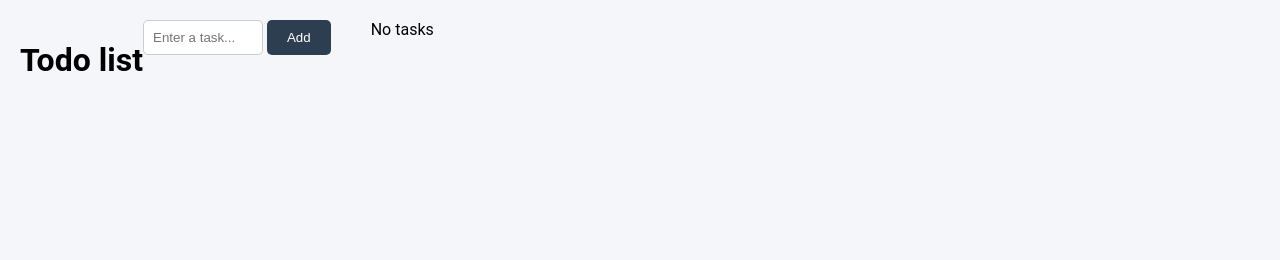
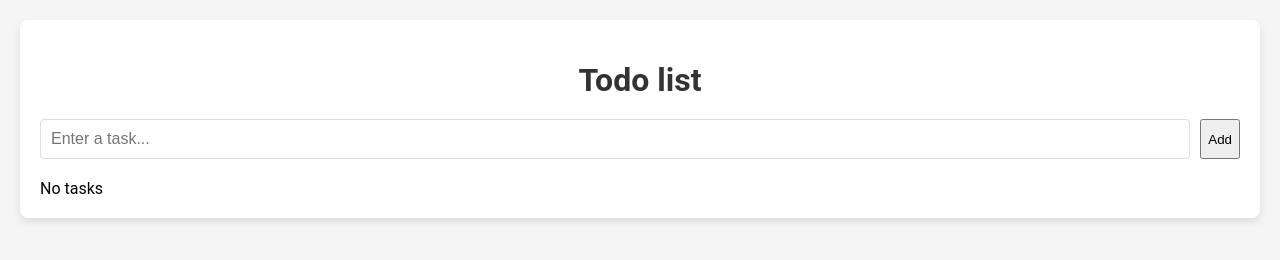
Before and after one commit to IsabelleRouxelin/TodoList, a plain HTML site: page index.html in a window 1280 px wide. Drawn offline with Linux system fonts and the light colour scheme.

Commit message:
adjusted css file

```diff
--- a/assets/css/styles.css
+++ b/assets/css/styles.css
@@ -1,40 +1,62 @@
-body,
-html {
+body {
+    font-family: 'Roboto', sans-serif;
+    background-color: #f5f5f5;
     margin: 0;
-    padding: 0;
-    font-family: 'Roboto', sans-serif;
-    background-color: #f4f6f9;
+    padding: 20px;
+    display: flex;
+    justify-content: center;
+    align-items: center;
 }
 
 .container {
-    display: flex;
-    height: 100vh;
-    flex: 1;
+    background-color: white;
+    border-radius: 8px;
+    box-shadow: 0 4px 8px rgba(0, 0, 0, 0.1);
     padding: 20px;
-    overflow-y: auto;
+    width: 100%;
 }
 
  h1 {
     margin-bottom: 20px;
+    color: #333;
+    text-align: center;
 }
 
-button {
-    padding: 10px 20px;
-    background-color: #2d3e50;
+#addbtn {
+    padding: 10px 15px;
+    background-color: #4CAF50;
     color: white;
     border: none;
-    border-radius: 5px;
+    border-radius: 4px;
     cursor: pointer;
+    font-size: 16px;
 }
 
-input[type="text"] {
-    padding: 9px;
-    width: 100px;
-    border: 1px solid #ccc;
-    border-radius: 5px;
-    margin-bottom: 10px;
+.input-section {
+    display: flex;
+    margin-bottom: 20px;
+    gap: 10px;
+}
+
+#taskInput {
+    flex: 1;  /* size of all other elements has equal width to content */
+    padding: 10px;
+    border: 1px solid #ddd;
+    border-radius: 4px;
+    font-size: 16px;
 }
 
 #errorMsg {
     color: red;
 }
+
+#todoList {
+    list-style-type: none;
+    padding: 0;
+}
+
+
+.completed {
+    text-decoration: line-through;
+    color: #888;
+}
```
